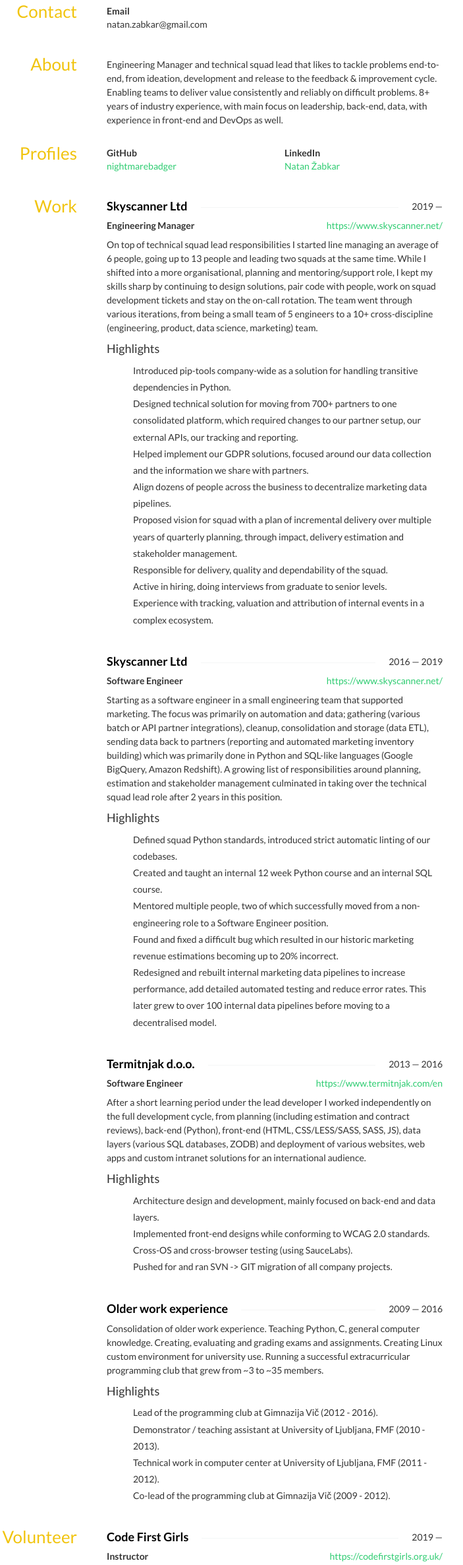
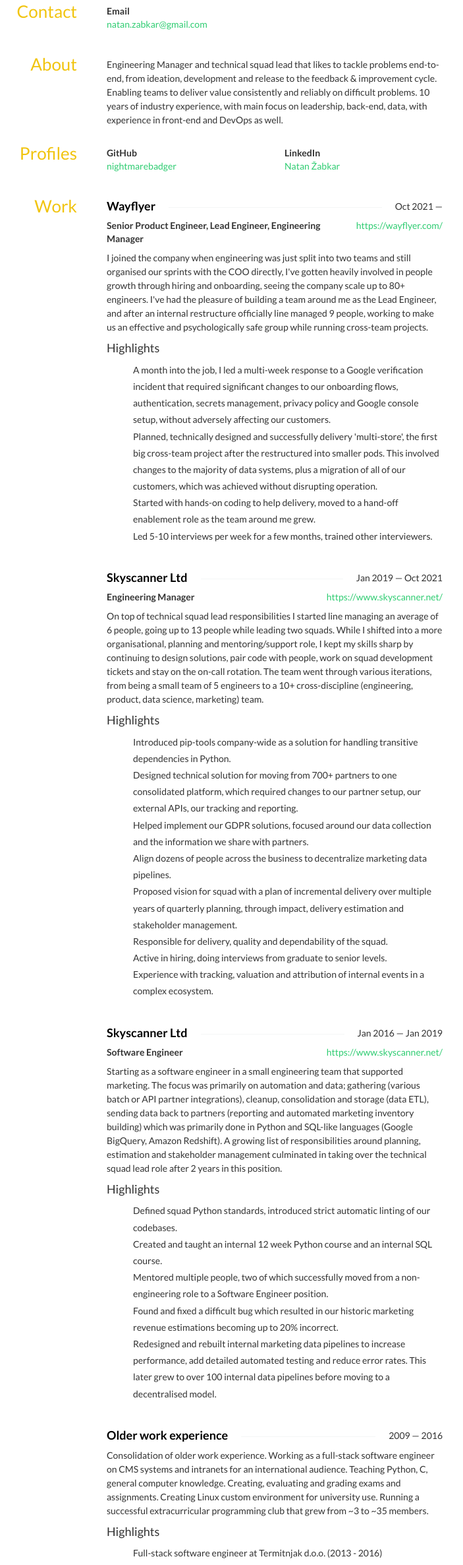
Before and after one commit to nightmarebadger/cv, a plain HTML site: page index.html in a window 1280 px wide. Shown: the part 239-2611 px from the top of the page at 66% size, without its empty margins (313-1016 px from the left). Drawn offline with nearby package versions, Linux system fonts and the light colour scheme; some icons are missing.

Commit message:
Updating CV

```diff
--- a/index.html
+++ b/index.html
@@ -216,7 +216,7 @@
 			<div class="row">
 			<div class="col-sm-6">
 				<strong>Email</strong>
-				<div class="email">natan.zabkar@gmail.com</div>
+				<div class="email"><a href="mailto:natan.zabkar@gmail.com">natan.zabkar@gmail.com</a></div>
 			</div>
 			</div>
 		</div>
@@ -226,7 +226,7 @@
 			<h3>About</h3>
 		</aside>
 		<div class="col-sm-9">
-			<p>Engineering Manager and technical squad lead that likes to tackle problems end-to-end, from ideation, development and release to the feedback &amp; improvement cycle. Enabling teams to deliver value consistently and reliably on difficult problems. 8+ years of industry experience, with main focus on leadership, back-end, data, with experience in front-end and DevOps as well. </p>
+			<p>Engineering Manager and technical squad lead that likes to tackle problems end-to-end, from ideation, development and release to the feedback &amp; improvement cycle. Enabling teams to deliver value consistently and reliably on difficult problems. 10 years of industry experience, with main focus on leadership, back-end, data, with experience in front-end and DevOps as well. </p>
 		</div>
 	</section>
 	<section id="profiles" class="row">
@@ -267,9 +267,33 @@
 			<div class="row">
 			<div class="col-sm-12">
 				<h4 class="strike-through">
+					<span>Wayflyer</span>
+					<span class="date">
+						Oct 2021 —
+					</span>
+				</h4>
+				<div class="website pull-right">
+					<a href="https://wayflyer.com/">https://wayflyer.com/</a>
+				</div>
+				<div class="position">
+					Senior Product Engineer, Lead Engineer, Engineering Manager
+				</div>
+				<div class="summary">
+					<p>I joined the company when engineering was just split into two teams and still organised our sprints with the COO directly, I&#x27;ve gotten heavily involved in people growth through hiring and onboarding, seeing the company scale up to 80+ engineers. I&#x27;ve had the pleasure of building a team around me as the Lead Engineer, and after an internal restructure officially line managed 9 people, working to make us an effective and psychologically safe group while running cross-team projects.</p>
+				</div>
+				<h4>Highlights</h4>
+				<ul class="highlights">
+					<li class="bullet">A month into the job, I led a multi-week response to a Google verification incident that required significant changes to our onboarding flows, authentication, secrets management, privacy policy and Google console setup, without adversely affecting our customers. </li>
+					<li class="bullet">Planned, technically designed and successfully delivery &#x27;multi-store&#x27;, the first big cross-team project after the restructured into smaller pods. This involved changes to the majority of data systems, plus a migration of all of our customers, which was achieved without disrupting operation.</li>
+					<li class="bullet">Started with hands-on coding to help delivery, moved to a hand-off enablement role as the team around me grew.</li>
+					<li class="bullet">Led 5-10 interviews per week for a few months, trained other interviewers.</li>
+				</ul>
+			</div>
+			<div class="col-sm-12">
+				<h4 class="strike-through">
 					<span>Skyscanner Ltd</span>
 					<span class="date">
-						2019 —
+						Jan 2019 — Oct 2021
 					</span>
 				</h4>
 				<div class="website pull-right">
@@ -279,7 +303,7 @@
 					Engineering Manager
 				</div>
 				<div class="summary">
-					<p>On top of technical squad lead responsibilities I started line managing an average of 6 people, going up to 13 people and leading two squads at the same time. While I shifted into a more organisational, planning and mentoring/support role, I kept my skills sharp by continuing to design solutions, pair code with people, work on squad development tickets and stay on the on-call rotation. The team went through various iterations, from being a small team of 5 engineers to a 10+ cross-discipline (engineering, product, data science, marketing) team.</p>
+					<p>On top of technical squad lead responsibilities I started line managing an average of 6 people, going up to 13 people while leading two squads. While I shifted into a more organisational, planning and mentoring/support role, I kept my skills sharp by continuing to design solutions, pair code with people, work on squad development tickets and stay on the on-call rotation. The team went through various iterations, from being a small team of 5 engineers to a 10+ cross-discipline (engineering, product, data science, marketing) team.</p>
 				</div>
 				<h4>Highlights</h4>
 				<ul class="highlights">
@@ -297,7 +321,7 @@
 				<h4 class="strike-through">
 					<span>Skyscanner Ltd</span>
 					<span class="date">
-						2016 — 2019
+						Jan 2016 — Jan 2019
 					</span>
 				</h4>
 				<div class="website pull-right">
@@ -320,40 +344,17 @@
 			</div>
 			<div class="col-sm-12">
 				<h4 class="strike-through">
-					<span>Termitnjak d.o.o.</span>
-					<span class="date">
-						2013 — 2016
-					</span>
-				</h4>
-				<div class="website pull-right">
-					<a href="https://www.termitnjak.com/en">https://www.termitnjak.com/en</a>
-				</div>
-				<div class="position">
-					Software Engineer
-				</div>
-				<div class="summary">
-					<p>After a short learning period under the lead developer I worked independently on the full development cycle, from planning (including estimation and contract reviews), back-end (Python), front-end (HTML, CSS/LESS/SASS, SASS, JS), data layers (various SQL databases, ZODB) and deployment of various websites, web apps and custom intranet solutions for an international audience.</p>
-				</div>
-				<h4>Highlights</h4>
-				<ul class="highlights">
-					<li class="bullet">Architecture design and development, mainly focused on back-end and data layers.</li>
-					<li class="bullet">Implemented front-end designs while conforming to WCAG 2.0 standards.</li>
-					<li class="bullet">Cross-OS and cross-browser testing (using SauceLabs).</li>
-					<li class="bullet">Pushed for and ran SVN -&gt; GIT migration of all company projects.</li>
-				</ul>
-			</div>
-			<div class="col-sm-12">
-				<h4 class="strike-through">
 					<span>Older work experience</span>
 					<span class="date">
 						2009 — 2016
 					</span>
 				</h4>
 				<div class="summary">
-					<p>Consolidation of older work experience. Teaching Python, C, general computer knowledge. Creating, evaluating and grading exams and assignments. Creating Linux custom environment for university use. Running a successful extracurricular programming club that grew from ~3 to ~35 members.</p>
+					<p>Consolidation of older work experience. Working as a full-stack software engineer on CMS systems and intranets for an international audience. Teaching Python, C, general computer knowledge. Creating, evaluating and grading exams and assignments. Creating Linux custom environment for university use. Running a successful extracurricular programming club that grew from ~3 to ~35 members.</p>
 				</div>
 				<h4>Highlights</h4>
 				<ul class="highlights">
+					<li class="bullet">Full-stack software engineer at Termitnjak d.o.o. (2013 - 2016)</li>
 					<li class="bullet">Lead of the programming club at Gimnazija Vič (2012 - 2016).</li>
 					<li class="bullet">Demonstrator / teaching assistant at University of Ljubljana, FMF (2010 - 2013).</li>
 					<li class="bullet">Technical work in computer center at University of Ljubljana, FMF (2011 - 2012).</li>
@@ -374,7 +375,7 @@
 				<h4 class="strike-through">
 					<span>Code First Girls</span>
 					<span class="date">
-						2019 —
+						2019 — 2021
 					</span>
 				</h4>
 				<div class="website pull-right">
```
